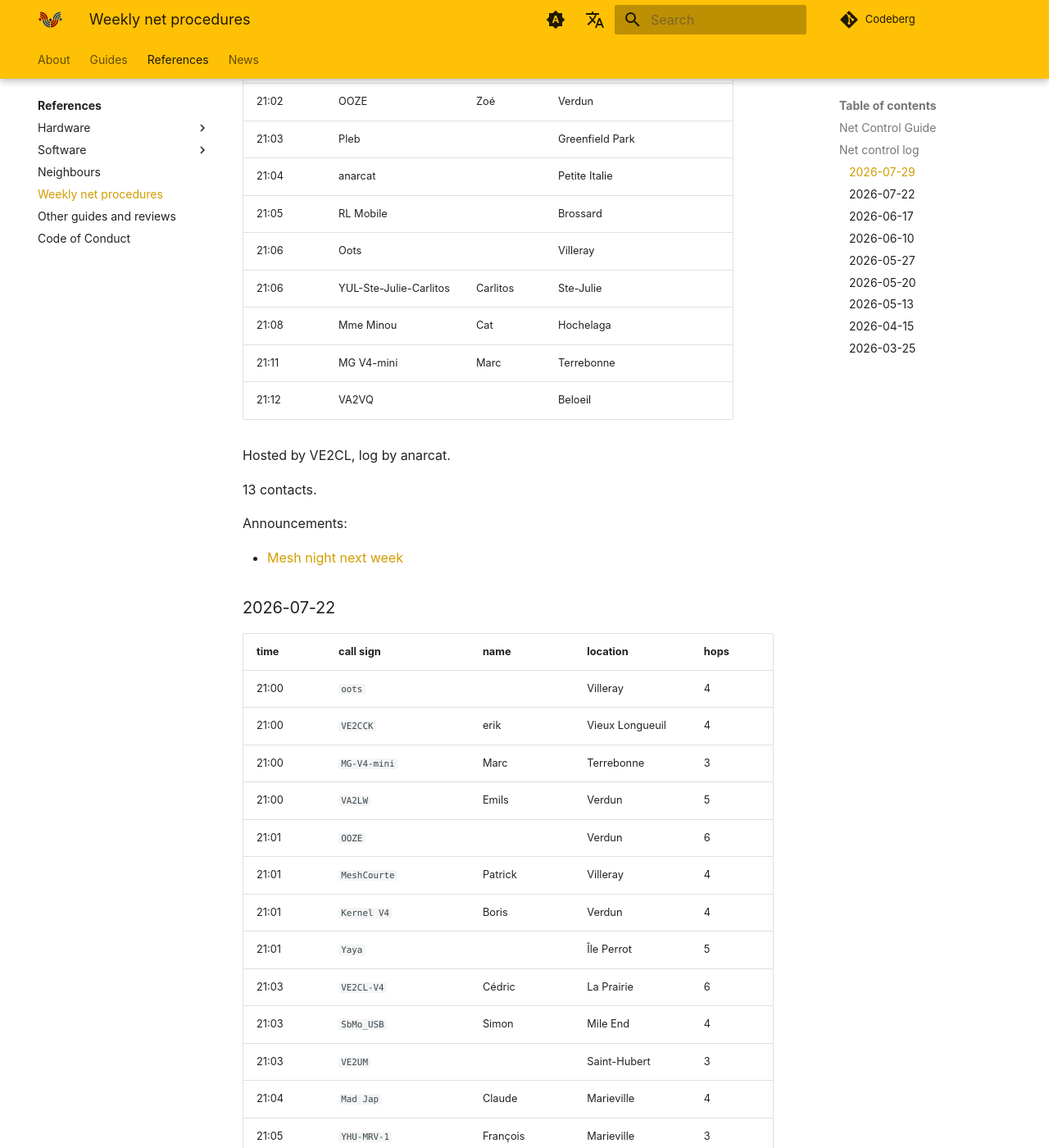
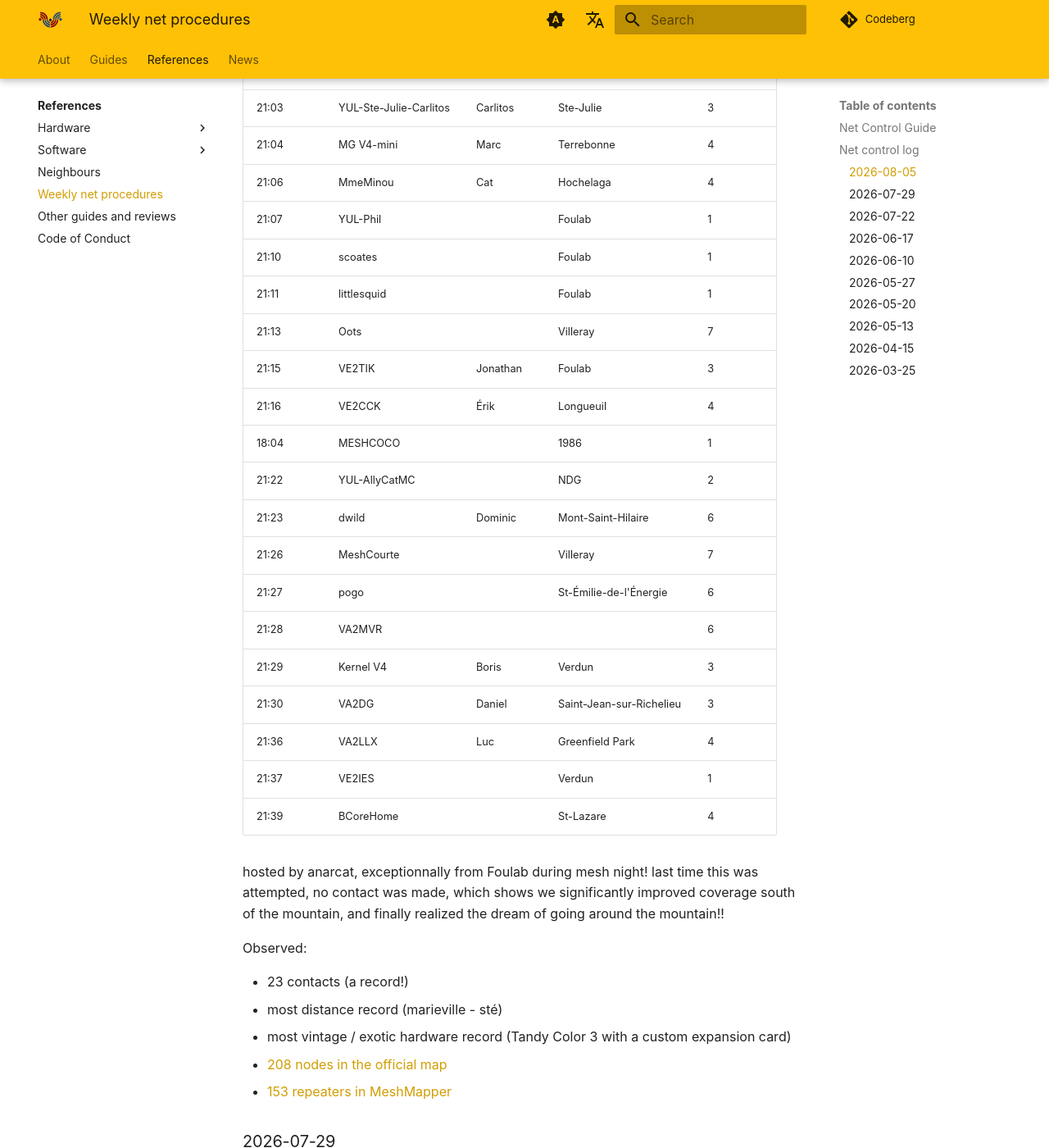
Before and after one commit to ReseauLibre/lora.reseaulibre.ca, an MkDocs documentation site: the page built from docs/references/net.md, in a window 1280 px wide and 1400 px high, scrolled down 1741 px. Shown: the whole window at 82% size. Built offline with MkDocs 1.6.1 and Material for MkDocs 9.7.7, drawn with Linux system fonts in a browser that asks for light colours; plug-ins that fetch from the network failed and are left out; comment, search, counter and statistics services are not loaded; some of the changed text lies outside the part shown.

Commit message:
today's network has lots of records!

````diff
--- a/docs/references/net.md
+++ b/docs/references/net.md
@@ -35,13 +35,11 @@ minute intervals, as LoRa is lossy and some folks might not see all
 messages. If you are on a busy segment, you can also say:
 
 ```
-Reminder: LoRa only handles about one message per second,
-globally. Wait for silence before speaking.
+Reminder: LoRa only handles about one message per second, globally. Wait for silence before speaking.
 ```
 
 ```
-Rappel: LoRa est globalement limité à environ un message
-par seconde. Attendez un silence avant de parler.
+Rappel: LoRa est globalement limité à environ un message par seconde. Attendez un silence avant de parler.
 ```
 
 Respond to every check-in that you receive and include their name and
@@ -74,6 +72,50 @@ the network?](../guides/faq.md#how-many-nodes-in-the-network) FAQ.
 ## Net control log
 
 We keep track of past nets here.
+
+### 2026-08-05
+
+| time  | call sign              | name      | location                 | hops |
+|-------|------------------------|-----------|--------------------------|------|
+| 21:00 | Mad Jap                | Claude    | Marieville               | 3    |
+| 21:02 | VE2FXO                 | Charles   | Ville-Émard              | 2    |
+| 21:02 | Argo / YUL             |           | Hochelaga                | 4    |
+| 21:03 | Smog                   |           | Rosemère                 | 5    |
+| 21:03 | Key-Kesey              | Guillaume | Rosemont                 | 4    |
+| 21:03 | YUL-Ste-Julie-Carlitos | Carlitos  | Ste-Julie                | 3    |
+| 21:04 | MG V4-mini             | Marc      | Terrebonne               | 4    |
+| 21:06 | MmeMinou               | Cat       | Hochelaga                | 4    |
+| 21:07 | YUL-Phil               |           | Foulab                   | 1    |
+| 21:10 | scoates                |           | Foulab                   | 1    |
+| 21:11 | littlesquid            |           | Foulab                   | 1    |
+| 21:13 | Oots                   |           | Villeray                 | 7    |
+| 21:15 | VE2TIK                 | Jonathan  | Foulab                   | 3    |
+| 21:16 | VE2CCK                 | Érik      | Longueuil                | 4    |
+| 18:04 | MESHCOCO               |           | 1986                     | 1    |
+| 21:22 | YUL-AllyCatMC          |           | NDG                      | 2    |
+| 21:23 | dwild                  | Dominic   | Mont-Saint-Hilaire       | 6    |
+| 21:26 | MeshCourte             |           | Villeray                 | 7    |
+| 21:27 | pogo                   |           | St-Émilie-de-l'Énergie   | 6    |
+| 21:28 | VA2MVR                 |           |                          | 6    |
+| 21:29 | Kernel V4              | Boris     | Verdun                   | 3    |
+| 21:30 | VA2DG                  | Daniel    | Saint-Jean-sur-Richelieu | 3    |
+| 21:36 | VA2LLX                 | Luc       | Greenfield Park          | 4    |
+| 21:37 | VE2IES                 |           | Verdun                   | 1    |
+| 21:39 | BCoreHome              |           | St-Lazare                | 4    |
+
+hosted by anarcat, exceptionnally from Foulab during mesh night! last
+time this was attempted, no contact was made, which shows we
+significantly improved coverage south of the mountain, and finally
+realized the dream of going around the mountain!!
+
+Observed:
+
+- 23 contacts (a record!)
+- most distance record (marieville - sté)
+- most vintage / exotic hardware record (Tandy Color 3 with a custom
+  expansion card)
+- [208 nodes in the official map](https://map.meshcore.io/?zoom=7&lat=45.7100&lon=-72.6416)
+- [153 repeaters in MeshMapper](https://yul.meshmapper.net/leaderboard.php)
 
 ### 2026-07-29
 
````
